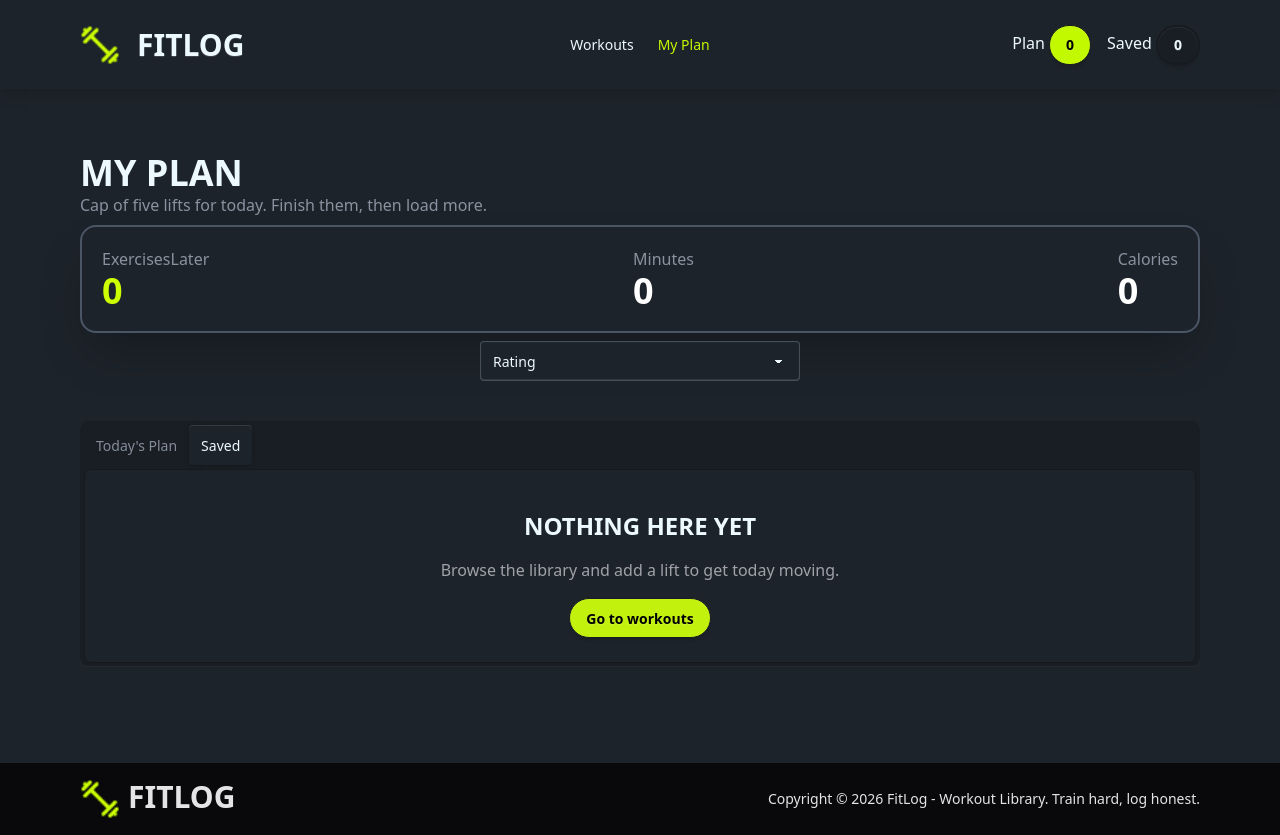
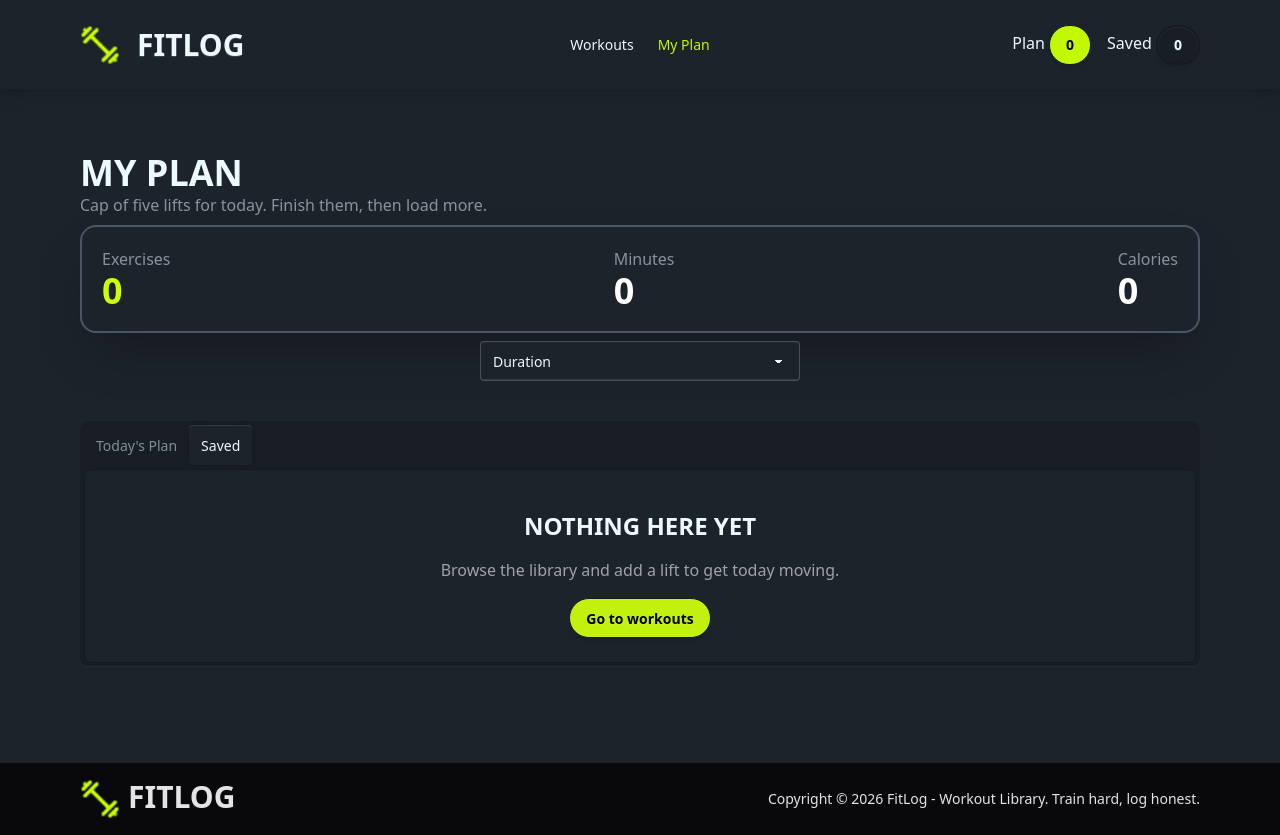
Before and after one commit to Wasima230Sultana/Fit-Log, a Next.js app: page /my-plan in a window 1280 px wide. Built offline with nearby package versions, Linux system fonts and the light colour scheme.

Commit message:
Added readme.md

```diff
--- a/src/app/Components/MyPlanPart/MyPlanBoxLater.tsx
+++ b/src/app/Components/MyPlanPart/MyPlanBoxLater.tsx
@@ -13,7 +13,7 @@ const MyPlanBoxLater = () => {
         <div>
             <div className='my-2 flex justify-between items-center p-5 rounded-2xl border-2 border-gray-600 shadow-2xl'>
                 <div>
-                    <p className='text-[#8A92A0]'>ExercisesLater</p>
+                    <p className='text-[#8A92A0]'>Exercises</p>
                     <p className='text-4xl text-[#CCFF00] font-bold'>{laterList.length}</p>
                 </div>
 
--- a/src/app/Components/MyPlanPart/MyPlanBoxToday.tsx
+++ b/src/app/Components/MyPlanPart/MyPlanBoxToday.tsx
@@ -13,7 +13,7 @@ const MyPlanBoxToday = () => {
         <div>
             <div className='my-2 flex justify-between items-center p-5 rounded-2xl border-2 border-gray-600 shadow-2xl'>
                 <div>
-                    <p className='text-[#8A92A0]'>ExercisesToday</p>
+                    <p className='text-[#8A92A0]'>Exercises</p>
                     <p className='text-4xl text-[#CCFF00] font-bold'>{todayList.length}</p>
                 </div>
 
--- a/src/app/Components/NavbarButtons/NavButton.tsx
+++ b/src/app/Components/NavbarButtons/NavButton.tsx
@@ -13,8 +13,9 @@ const NavButton = () => {
             </Link>
             </div>
            <div>
+            <Link href={'/my-plan'}>
         <p className=' rounded-2xl'>Saved <span className='btn rounded-full border-2 border-mist-600'>  {laterList.length}</span></p>
-
+</Link>
            </div>
 
         </div>
--- /dev/null
+++ b/src/app/loading.tsx
@@ -0,0 +1,11 @@
+import React from 'react';
+
+const loading = () => {
+    return (
+        <div>
+            <span className="loading loading-spinner text-warning"></span>
+        </div>
+    );
+};
+
+export default loading;
--- a/src/app/my-plan/page.tsx
+++ b/src/app/my-plan/page.tsx
@@ -15,7 +15,7 @@ const MyPlanPage = () => {
     } = useContext(WorkoutContext);
 
     const [toggle, setToggle] = useState(false);
-    const [sortBy, setSortBy] = useState<"duration" | "calories" | "rating">("rating");
+    const [sortBy, setSortBy] = useState<"duration" | "calories" | "rating">("duration");
     const sortWorks = (works: IWorkOuts[]) => {
         const sortedWorks = [...works];
         if (sortBy === "duration") {
@@ -52,7 +52,7 @@ const MyPlanPage = () => {
                     value={sortBy}
                     onChange={(e) => setSortBy(e.target.value as "duration" | "calories" | "rating")}
                 >
-                    <option disabled={true}>Rating</option>
+                    {/* <option disabled={true}>Duration</option> */}
                     <option value={"duration"}>Duration</option>
                     <option value={"calories"}>Calories</option>
                     <option value={"rating"}>Rating</option>
--- /dev/null
+++ b/src/app/not-found.tsx
@@ -0,0 +1,17 @@
+import Link from 'next/link';
+import React from 'react';
+
+const ErrorPage = () => {
+    return (
+        <div className="min-h-screen flex items-center justify-center bg-base-200 px-4">
+            <div className="text-center">
+                <h1 className="text-8xl font-extrabold text-secondary">404</h1>
+                <h2 className="text-3xl font-bold mt-4"> Page Not Found </h2>
+                <p className="text-gray-500 mt-3"> Sorry, the page you are looking for does not exist. </p>
+                <Link href="/" className="btn btn-secondary mt-6" > Go Back Home </Link>
+            </div>
+        </div>
+    );
+};
+
+export default ErrorPage;
--- /dev/null
+++ b/src/app/workouts/loading.tsx
@@ -0,0 +1,10 @@
+import React from 'react';
+
+const loading = () => {
+    return (
+        <div>
+<span className="loading loading-spinner text-warning"></span>        </div>
+    );
+};
+
+export default loading;
```
Also changed, not shown: src/app/workouts/[workId]/page.tsx (+1 -1 lines), 1 other file (tests, documents, lock files or other folders).
